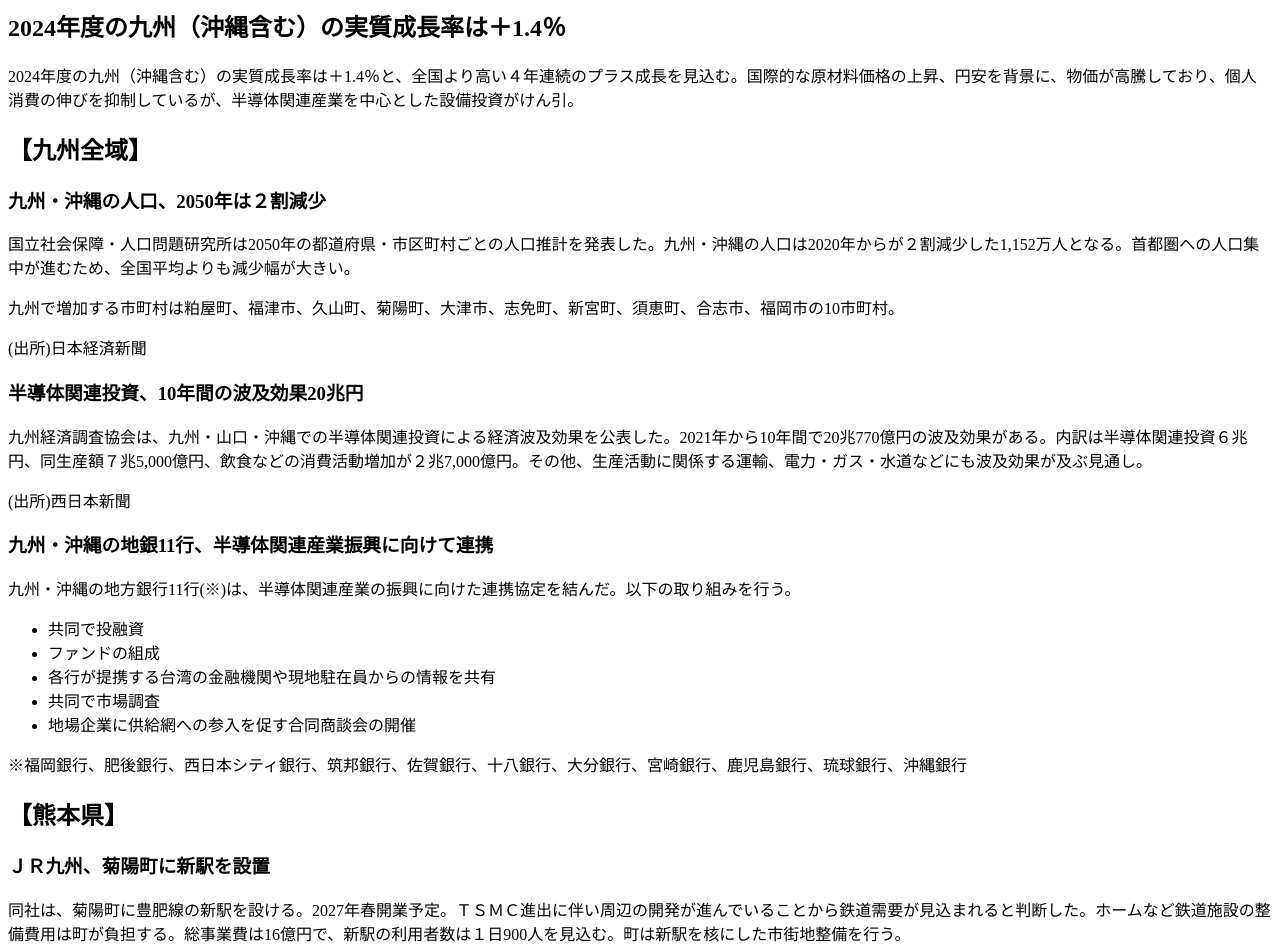
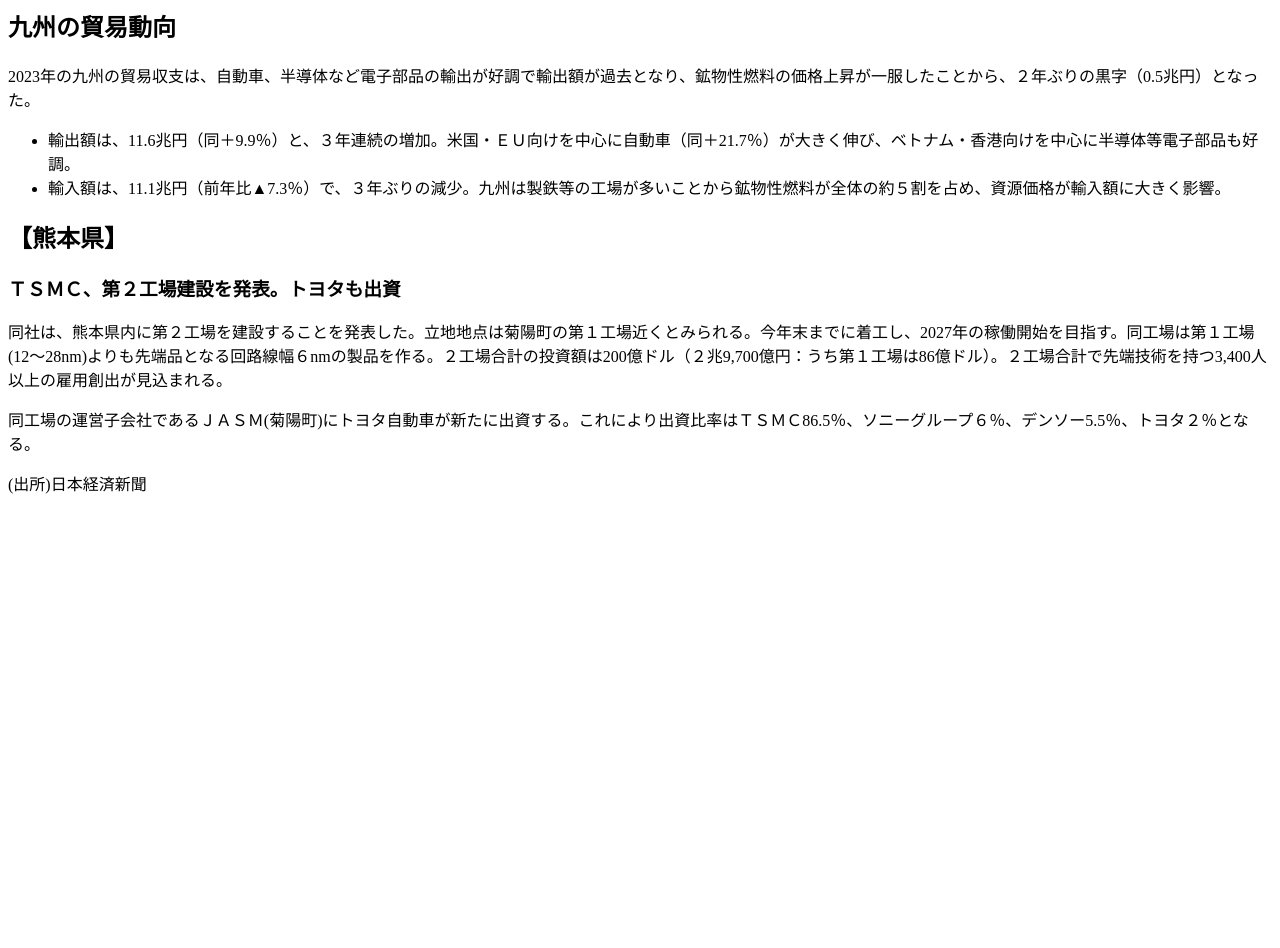
Before and after one commit to NaoyInakaz/ShuninChallenge, a plain HTML site: page index.html in a window 1280 px wide. Shown: the part 81-1029 px from the top of the page. After the commit the page ends 800 px from the top, so only its background shows below. Drawn offline with Linux system fonts and the light colour scheme.

Commit message:
Update index.html

```diff
--- a/index.html
+++ b/index.html
@@ -3,45 +3,23 @@
 <head>
     <meta charset="UTF-8">
     <meta name="viewport" content="width=device-width, initial-scale=1.0">
-    <title>九州ニュース</title>
+    <title>九州の貿易動向と熊本県のニュース</title>
 </head>
 <body>
-    <h1>九州ニュース</h1>
+    <h1>九州の貿易動向と熊本県のニュース</h1>
 
-    <h2>2024年度の九州（沖縄含む）の実質成長率は＋1.4％</h2>
-    <p>2024年度の九州（沖縄含む）の実質成長率は＋1.4％と、全国より高い４年連続のプラス成長を見込む。国際的な原材料価格の上昇、円安を背景に、物価が高騰しており、個人消費の伸びを抑制しているが、半導体関連産業を中心とした設備投資がけん引。</p>
-
-    <h2>【九州全域】</h2>
-
-    <h3>九州・沖縄の人口、2050年は２割減少</h3>
-    <p>国立社会保障・人口問題研究所は2050年の都道府県・市区町村ごとの人口推計を発表した。九州・沖縄の人口は2020年からが２割減少した1,152万人となる。首都圏への人口集中が進むため、全国平均よりも減少幅が大きい。</p>
-    <p>九州で増加する市町村は粕屋町、福津市、久山町、菊陽町、大津市、志免町、新宮町、須恵町、合志市、福岡市の10市町村。</p>
-    <p>(出所)日本経済新聞</p>
-
-    <h3>半導体関連投資、10年間の波及効果20兆円</h3>
-    <p>九州経済調査協会は、九州・山口・沖縄での半導体関連投資による経済波及効果を公表した。2021年から10年間で20兆770億円の波及効果がある。内訳は半導体関連投資６兆円、同生産額７兆5,000億円、飲食などの消費活動増加が２兆7,000億円。その他、生産活動に関係する運輸、電力・ガス・水道などにも波及効果が及ぶ見通し。</p>
-    <p>(出所)西日本新聞</p>
-
-    <h3>九州・沖縄の地銀11行、半導体関連産業振興に向けて連携</h3>
-    <p>九州・沖縄の地方銀行11行(※)は、半導体関連産業の振興に向けた連携協定を結んだ。以下の取り組みを行う。</p>
+    <h2>九州の貿易動向</h2>
+    <p>2023年の九州の貿易収支は、自動車、半導体など電子部品の輸出が好調で輸出額が過去となり、鉱物性燃料の価格上昇が一服したことから、２年ぶりの黒字（0.5兆円）となった。</p>
     <ul>
-        <li>共同で投融資</li>
-        <li>ファンドの組成</li>
-        <li>各行が提携する台湾の金融機関や現地駐在員からの情報を共有</li>
-        <li>共同で市場調査</li>
-        <li>地場企業に供給網への参入を促す合同商談会の開催</li>
+        <li>輸出額は、11.6兆円（同＋9.9％）と、３年連続の増加。米国・ＥＵ向けを中心に自動車（同＋21.7％）が大きく伸び、ベトナム・香港向けを中心に半導体等電子部品も好調。</li>
+        <li>輸入額は、11.1兆円（前年比▲7.3％）で、３年ぶりの減少。九州は製鉄等の工場が多いことから鉱物性燃料が全体の約５割を占め、資源価格が輸入額に大きく影響。</li>
     </ul>
-    <p>※福岡銀行、肥後銀行、西日本シティ銀行、筑邦銀行、佐賀銀行、十八銀行、大分銀行、宮崎銀行、鹿児島銀行、琉球銀行、沖縄銀行</p>
 
     <h2>【熊本県】</h2>
 
-    <h3>ＪＲ九州、菊陽町に新駅を設置</h3>
-    <p>同社は、菊陽町に豊肥線の新駅を設ける。2027年春開業予定。ＴＳＭＣ進出に伴い周辺の開発が進んでいることから鉄道需要が見込まれると判断した。ホームなど鉄道施設の整備費用は町が負担する。総事業費は16億円で、新駅の利用者数は１日900人を見込む。町は新駅を核にした市街地整備を行う。</p>
-    <p>(出所)西日本新聞</p>
-
-    <h2>【鹿児島県】</h2>
-
-    <h3>住友商事、中種子町でバイオ燃料実証プラントを稼働</h3>
-    <p>同社は、国内でバイオディーゼル燃料の量産を始める。2025年を目途に東京大学や米国で再エネを手掛けるソラリアント・キャピタルと連携し中種子町で実証プラントを稼働させる。2027年量産開始。燃料は種子島の製糖工場から出るサトウキビの残さや国内の間伐木材を活用し、重油などと混ぜて製造する。食用油由来の燃料と比べて粘度が低いため、エンジンに不具合を起こす可能性が低い。年最大100万tを製造し、売上高400億円を目指す。</p>
+    <h3>ＴＳＭＣ、第２工場建設を発表。トヨタも出資</h3>
+    <p>同社は、熊本県内に第２工場を建設することを発表した。立地地点は菊陽町の第１工場近くとみられる。今年末までに着工し、2027年の稼働開始を目指す。同工場は第１工場(12～28nm)よりも先端品となる回路線幅６nmの製品を作る。２工場合計の投資額は200億ドル（２兆9,700億円：うち第１工場は86億ドル）。２工場合計で先端技術を持つ3,400人以上の雇用創出が見込まれる。</p>
+    <p>同工場の運営子会社であるＪＡＳＭ(菊陽町)にトヨタ自動車が新たに出資する。これにより出資比率はＴＳＭＣ86.5％、ソニーグループ６％、デンソー5.5％、トヨタ２％となる。</p>
+    <p>(出所)日本経済新聞</p>
 </body>
 </html>
```
